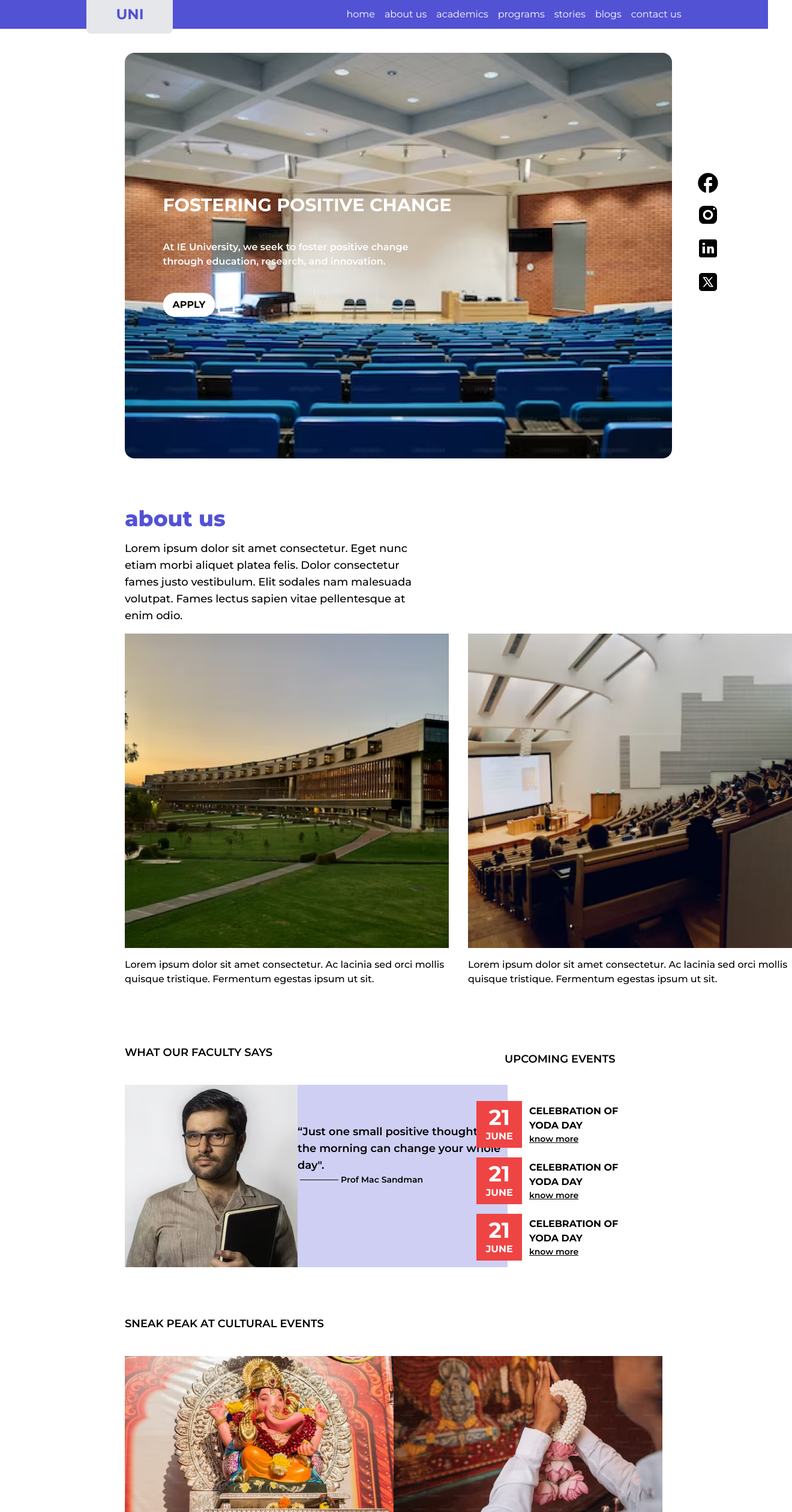
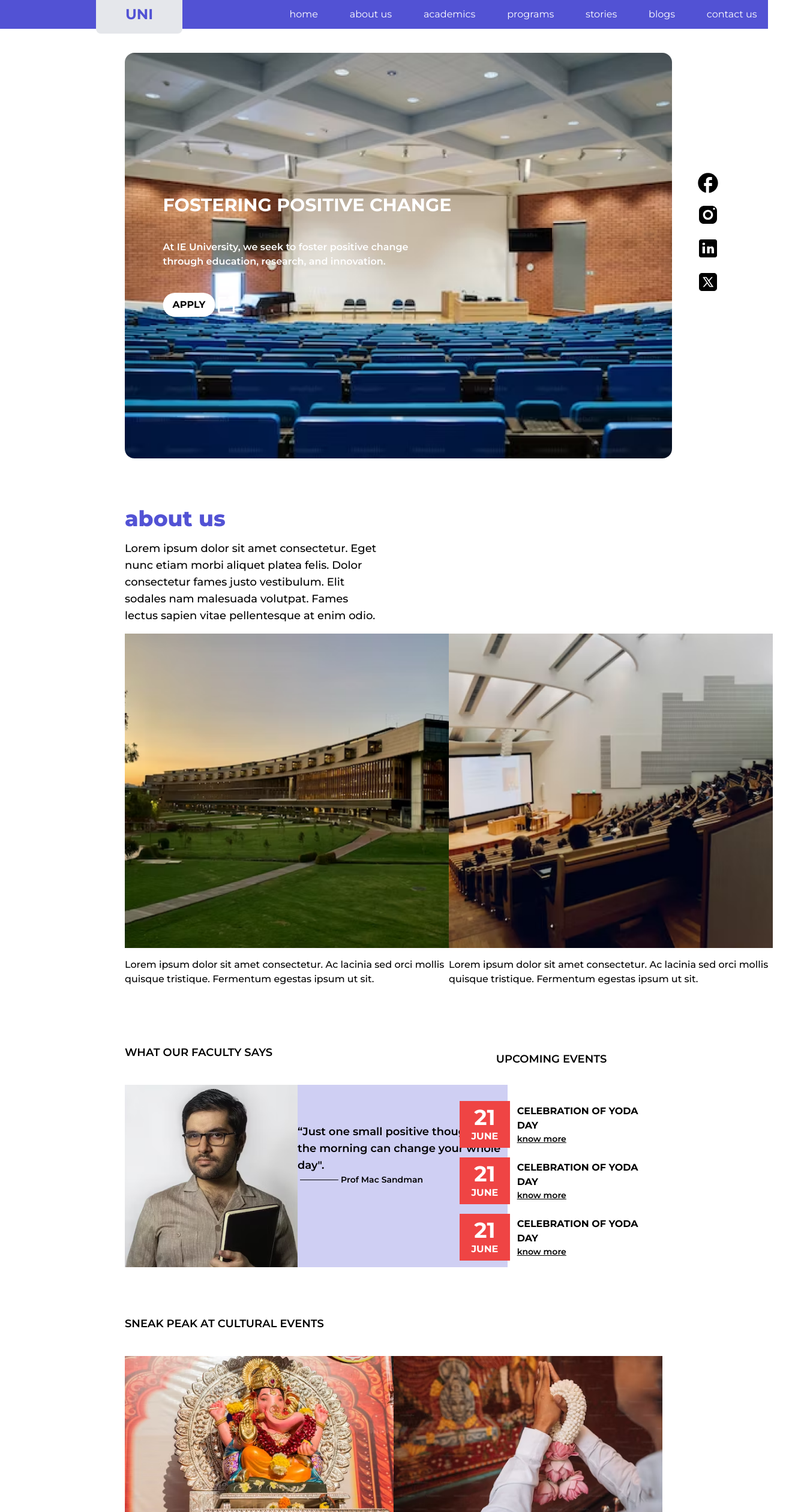
Before and after one commit to ishitaraina1807/Uni-Website, a Next.js app: page / in a window 1280 px wide. Shown: the top 2520 px of the page at 60% size, 1320 px wide, since content can reach past the window. Built offline with nearby package versions, Linux system fonts and the light colour scheme.

Commit message:
responsiveness

```diff
--- a/components/About.tsx
+++ b/components/About.tsx
@@ -5,10 +5,10 @@ import about2 from '../assets/about2.png'
 
 export default function About() {
   return (
-    <div className='lg:ml-52 md:xl-2 mx-10 xs:mx-0'>
+    <div className='lg:mx-52 md:xl-2 mx-10 xs:mx-0'>
       <h1 className='text-[#5252D4] text-4xl font-extrabold mt-10'>about us</h1>
       <p className='mt-4 text-black text-lg font-medium w-full lg:w-1/2'>Lorem ipsum dolor sit amet consectetur. Eget nunc etiam morbi aliquet platea felis. Dolor consectetur fames justo vestibulum. Elit sodales nam malesuada volutpat. Fames lectus sapien vitae pellentesque at enim odio.</p>
-      <div className="md:flex my-4 gap-8">
+      <div className="md:flex my-4 justify-between">
         <div>
           <Image src={about1} alt="about" />
           <p className='text-black text-base font-medium mt-4 lg:w-[540px]'>Lorem ipsum dolor sit amet consectetur. Ac lacinia sed orci mollis quisque tristique. Fermentum egestas ipsum ut sit.</p>
--- a/components/EventPage.tsx
+++ b/components/EventPage.tsx
@@ -7,7 +7,7 @@ import event2 from '../assets/event2.png'
 export default function EventPage() {
     return (
         <div className='lg:mx-52 mx-10 my-24 xs:mx-0'>
-            <div className='lg:flex md:gap-20'>
+            <div className='lg:flex md:justify-between'>
                 <div>
                     <h1 className='text-black text-lg font-semibold uppercase mb-10'>What our faculty says</h1>
                     <div className='flex md:flex-row flex-col'>
--- a/components/NavBar.tsx
+++ b/components/NavBar.tsx
@@ -12,10 +12,10 @@ export default function NavBar() {
   return (
     <div className='bg-[#5252D4] w-full h-12 flex lg:justify-around items-center text-white font-montserrat text-base font-normal leading-normal relative'>
 
-      <div className='w-36 h-16 flex-shrink-0 rounded-b-lg bg-gray-200 flex justify-center items-center'>
+      <div className='w-36 h-16 lg:mx-40  flex-shrink-0 rounded-b-lg bg-gray-200 flex justify-center items-center'>
         <h1 className="text-[#5252D4] font-montserrat text-2xl font-bold leading-[1.309] tracking-[0.48] uppercase">UNI</h1>
         </div>
-        <div className={`lg:flex text-white lg:flex-row lg:justify-around lg:space-x-4 absolute left-0 right-0 bg-[#5252D4] lg:bg- z-50 ${isOpen ? 'flex flex-col' : 'hidden'} lg:relative lg:flex-row lg:visible`}>
+        <div className={`lg:flex text-white lg:flex-row top-12 lg:top-0 lg:items-center lg:justify-around lg:space-x-4 absolute left-0 right-0 bg-[#5252D4] lg:bg- z-50 ${isOpen ? 'flex flex-col' : 'hidden'} lg:relative lg:flex-row lg:visible w-full lg:z-0`}>
         <p className='lg:py-0 py-2 lg:px-0 px-4 text-center lg:text-left'>home</p>
         <p className='lg:py-0 py-2 lg:px-0 px-4 text-center lg:text-left'>about us</p>
         <p className='lg:py-0 py-2 lg:px-0 px-4 text-center lg:text-left'>academics</p>
```
